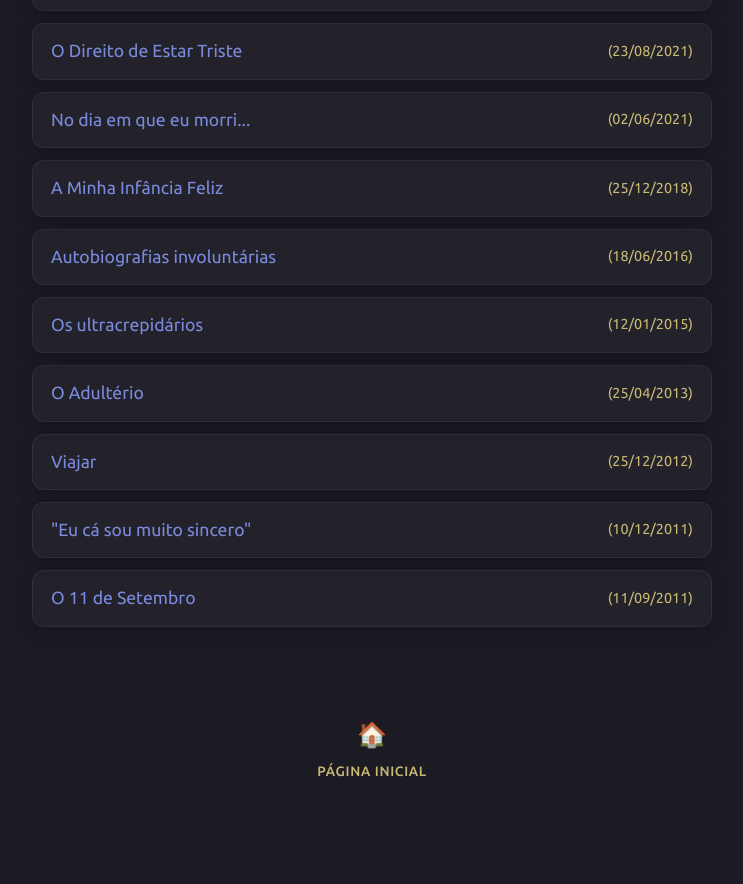
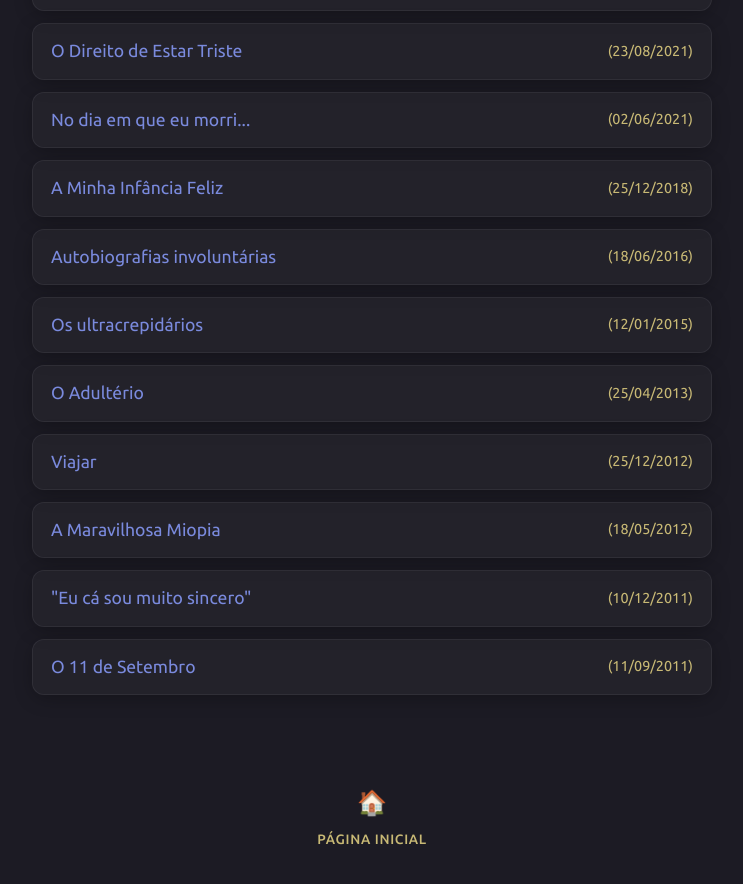
Before and after one commit to joaquim-capitao/queime-depois-de-ler, a Jekyll site: the page index.html, which Jekyll copies as it is, in a window 1280 px wide and 900 px high, scrolled down 3590 px. Shown: the top 884 px of the window, without its empty margins (268-1011 px from the left). Built offline with Jekyll 4.4.1, drawn with Linux system fonts in a browser that asks for light colours; before the commit the page ends 4421 px from its top, so only the background shows below that.

Commit message:
Add new link for 'A Maravilhosa Miopia'

```diff
--- a/index.html
+++ b/index.html
@@ -217,6 +217,7 @@
       <li><a href="http://simp.ly/p/s9HSvN"><span class="title">Os ultracrepidários</span><span class="date">(12/01/2015)</span></a></li>
       <li><a href="http://simp.ly/p/MKw0xw"><span class="title">O Adultério</span><span class="date">(25/04/2013)</span></a></li>
       <li><a href="http://simp.ly/p/b1FTxF"><span class="title">Viajar</span><span class="date">(25/12/2012)</span></a></li>
+      <li><a href="http://simp.ly/p/JRDs59"><span class="title">A Maravilhosa Miopia</span><span class="date">(18/05/2012)</span></a></li>
       <li><a href="http://simp.ly/p/WSH48D"><span class="title">"Eu cá sou muito sincero"</span><span class="date">(10/12/2011)</span></a></li>
       <li><a href="http://simp.ly/p/6GSNBM"><span class="title">O 11 de Setembro</span><span class="date">(11/09/2011)</span></a></li>
 
```
